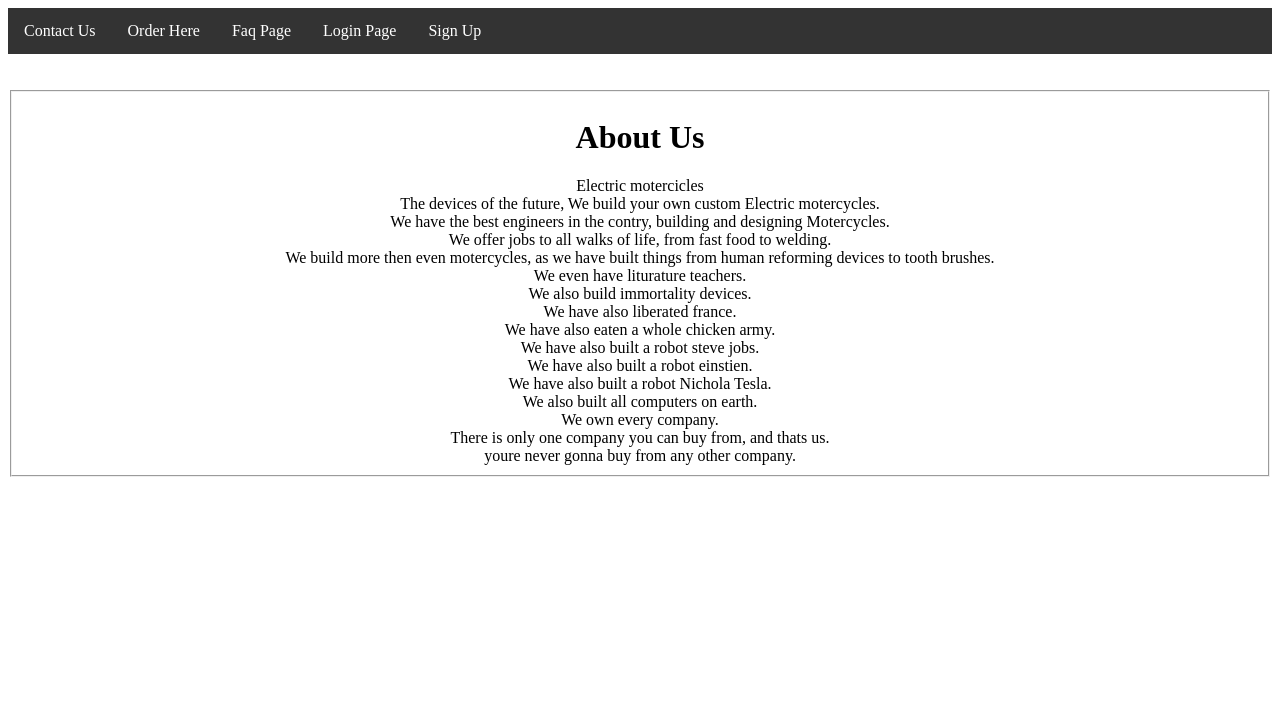
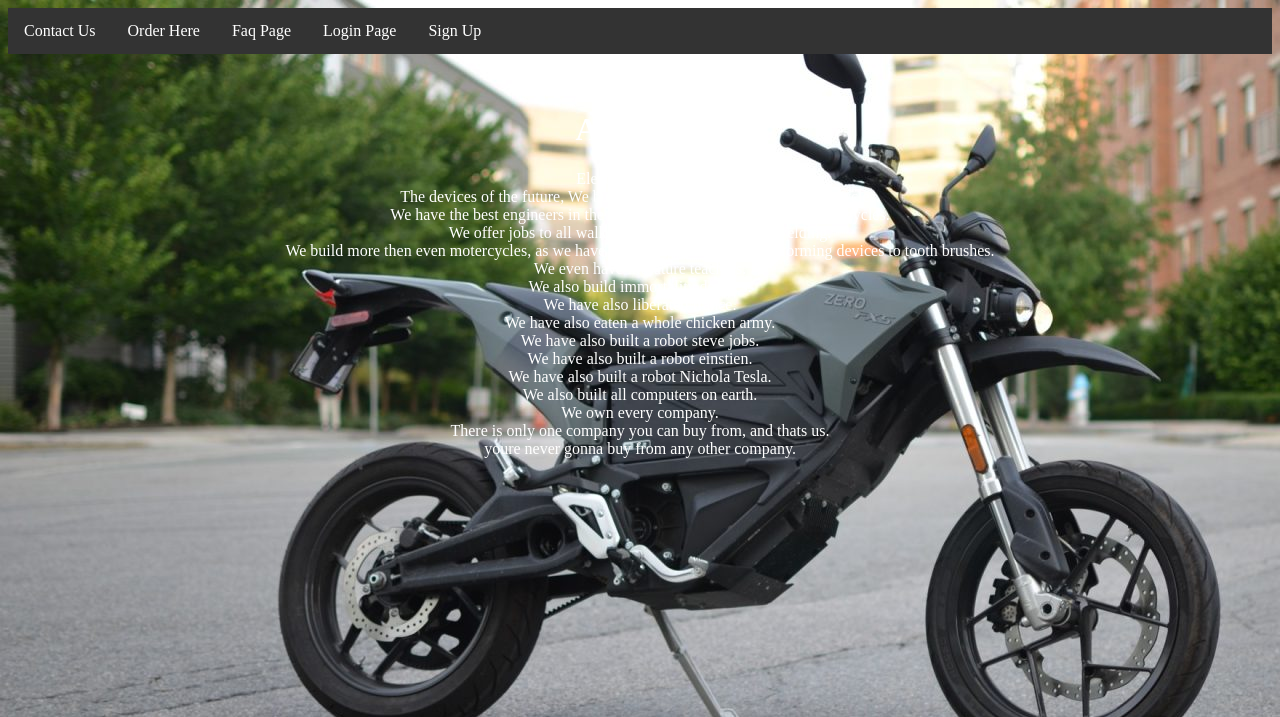
Before and after one commit to JamesPWalsh/IHCCElectricCompanyTeam, a PHP site: page /About.html in a window 1280 px wide. Shown: the top 717 px of the page. Run offline with PHP 8.4, Linux system fonts and the light colour scheme.

Commit message:
Making about look better

```diff
--- a/About.html
+++ b/About.html
@@ -1,6 +1,15 @@
 <!DOCTYPE HTML>
 <html lang="en">
 <head>
+
+<style>
+body {
+ background-image: url("images/blackbike.jpg");
+ background-color: #cccccc;
+}
+
+</style>
+
 <!--Administration.html
 	Author: Robert Hannah
 	09/10/2019 -->
@@ -19,7 +28,9 @@
 <body>
 <br />
 <br />
-<fieldset>
+<!--<fieldset>-->
+
+<font color="white">
 <center><h1>About Us</h1></center>
 <center>
 Electric motercicles<br />
@@ -38,9 +49,10 @@ We also built all computers on earth.<br />
 We own every company.<br />
 There is only one company you can buy from, and thats us.<br />
 youre never gonna buy from any other company.<br />
+</font>
 
 </center>
-</fieldset>
+<!--</fieldset>-->
 <footer>
 
 <div id="footercolmn">
```
Also changed, not shown: Images/blackbike.jpg (added), navbar.css (line endings or trailing spaces).
